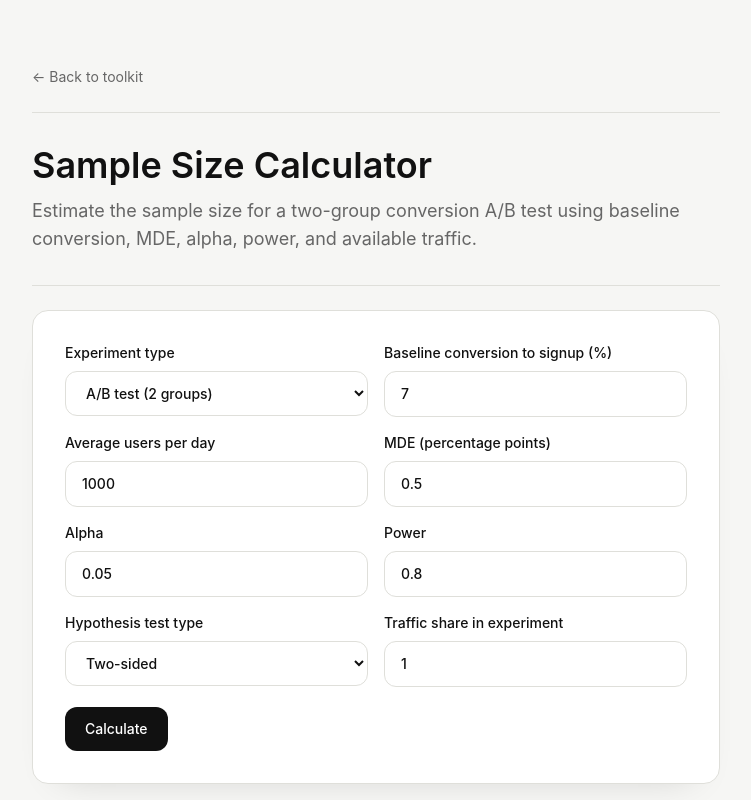
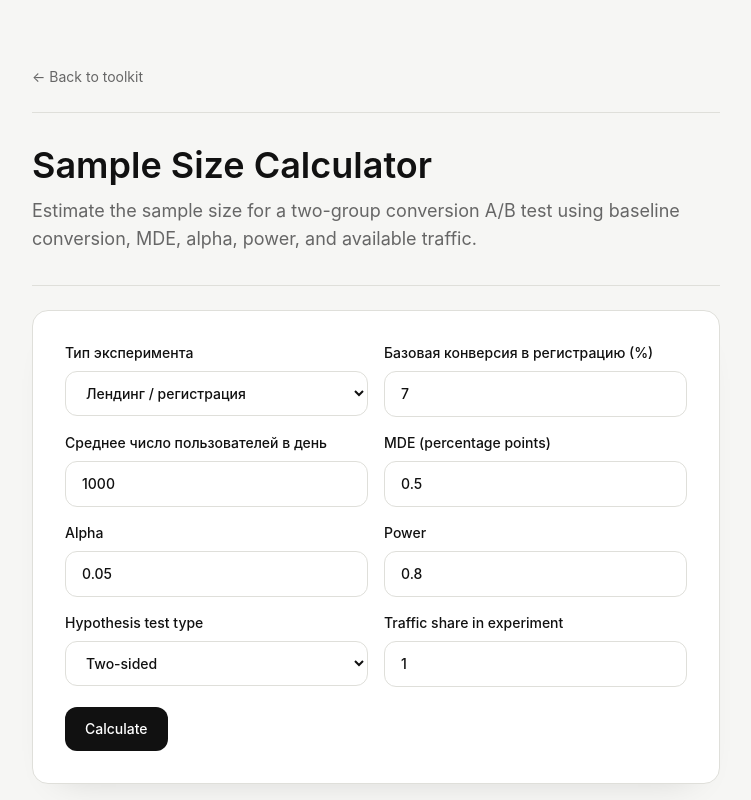
Before and after one commit to elizabeth290789/ab-tools-site, a Next.js app: page /sample-size in a window 1280 px wide. Shown: the top 800 px of the page, without its empty margins (264-1015 px from the left). Built offline with nearby package versions, Linux system fonts and the light colour scheme.

Commit message:
Add experiment type switcher labels on sample size page

```diff
--- a/app/sample-size/page.tsx
+++ b/app/sample-size/page.tsx
@@ -4,6 +4,7 @@ import Link from 'next/link';
 import { useMemo, useState } from 'react';
 
 type Alternative = 'two-sided' | 'one-sided';
+type ExperimentType = 'landing' | 'presets' | 'purchase';
 
 const zTable: Record<string, number> = {
   '0.8': 0.8416212335729143,
@@ -111,7 +112,7 @@ function formatPercent(value: number): string {
 }
 
 export default function SampleSizePage() {
-  const [experimentType, setExperimentType] = useState('A/B test (2 groups)');
+  const [experimentType, setExperimentType] = useState<ExperimentType>('landing');
   const [baselineRate, setBaselineRate] = useState('7');
   const [usersPerDay, setUsersPerDay] = useState('1000');
   const [mde, setMde] = useState('0.5');
@@ -120,6 +121,21 @@ export default function SampleSizePage() {
   const [alternative, setAlternative] = useState<Alternative>('two-sided');
   const [trafficShare, setTrafficShare] = useState('1');
   const [hasCalculated, setHasCalculated] = useState(false);
+
+  const labels: Record<ExperimentType, { conversion: string; users: string }> = {
+    landing: {
+      conversion: 'Базовая конверсия в регистрацию (%)',
+      users: 'Среднее число пользователей в день'
+    },
+    presets: {
+      conversion: 'Базовый retention ret3+ (%)',
+      users: 'Среднее число регистраций в день'
+    },
+    purchase: {
+      conversion: 'Базовая конверсия в покупку (%)',
+      users: 'Среднее число регистраций в день'
+    }
+  };
 
   const result = useMemo(() => {
     const baselineRateValue = Number.parseFloat(baselineRate);
@@ -177,18 +193,20 @@ export default function SampleSizePage() {
         <section className="mt-6 rounded-2xl border border-border bg-white p-6 shadow-card md:p-8">
           <div className="grid gap-4 md:grid-cols-2">
             <label className="flex flex-col gap-2 text-sm font-medium">
-              <span>Experiment type</span>
+              <span>Тип эксперимента</span>
               <select
                 value={experimentType}
-                onChange={(event) => setExperimentType(event.target.value)}
+                onChange={(event) => setExperimentType(event.target.value as ExperimentType)}
                 className="rounded-xl border border-border bg-white px-4 py-3 text-sm outline-none transition-colors focus:border-ink/40"
               >
-                <option>A/B test (2 groups)</option>
+                <option value="landing">Лендинг / регистрация</option>
+                <option value="presets">Пресеты / посадка в продукт</option>
+                <option value="purchase">Покупки</option>
               </select>
             </label>
 
             <label className="flex flex-col gap-2 text-sm font-medium">
-              <span>Baseline conversion to signup (%)</span>
+              <span>{labels[experimentType].conversion}</span>
               <input
                 value={baselineRate}
                 onChange={(event) => setBaselineRate(event.target.value)}
@@ -197,7 +215,7 @@ export default function SampleSizePage() {
             </label>
 
             <label className="flex flex-col gap-2 text-sm font-medium">
-              <span>Average users per day</span>
+              <span>{labels[experimentType].users}</span>
               <input
                 value={usersPerDay}
                 onChange={(event) => setUsersPerDay(event.target.value)}
```
